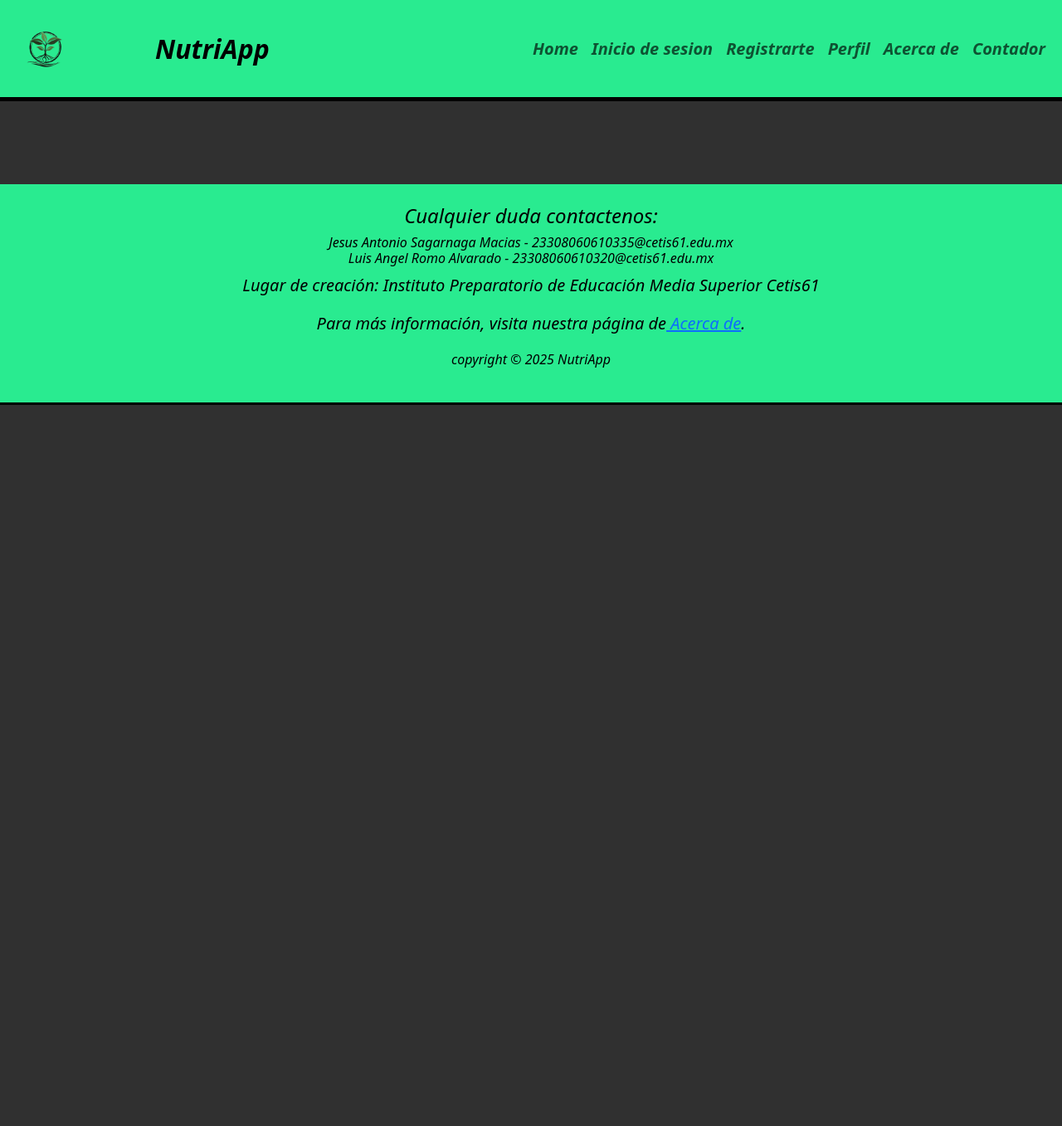
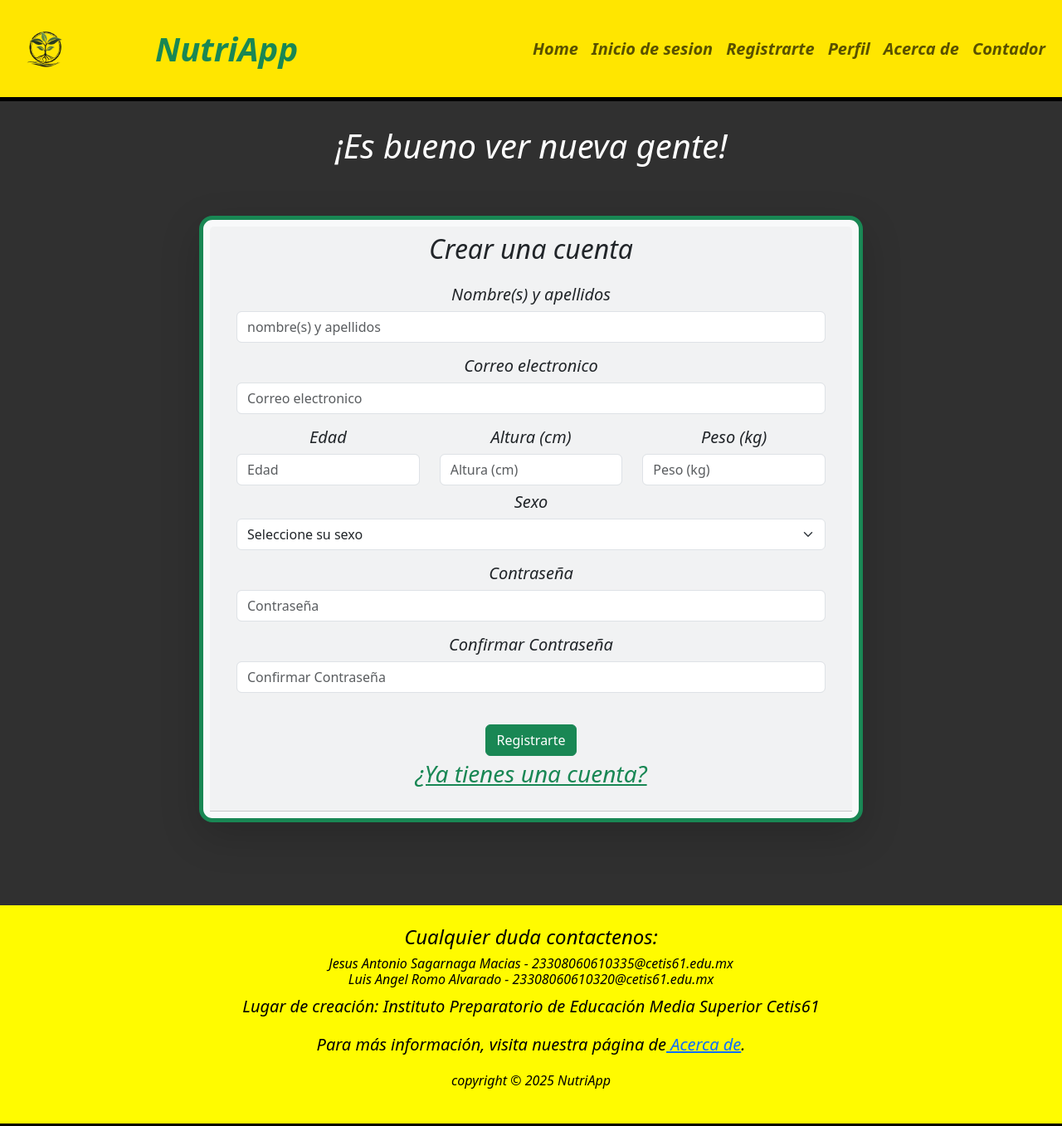
Before and after one commit to Sagarnaga-Jesus/nutriApp, a Flask app: page /registro in a window 1280 px wide. Shown: the whole page at 83% size. Before the commit the page ends 488 px from the top, so only its background shows below. Run offline with Flask 3, Linux system fonts and the light colour scheme.

Commit message:
diseño_registro

```diff
--- a/templates/base.html
+++ b/templates/base.html
@@ -8,10 +8,10 @@
 </head>
 <body style="background-color: rgba(48, 48, 48, 1); text-color: white; color: white; bg-gradient">
 
-    <nav class="navbar navbar-expand-lg py-3 fs-5 border-bottom border-5 border-black fw-bolder"  style="background-color: rgba(41, 255, 155, 0.90); ">
+    <nav class="navbar navbar-expand-lg py-3 fs-5 border-bottom border-5 border-black fw-bolder"  style="background-color: rgba(255, 230, 0, 1);">
         <div class="container-fluid">
             <img src="static/imagenes/Gemini_Generated_Image_mepdqmmepdqmmepd-removebg-preview.png" alt="Logo" width="85" height="85" class="d-inline-block align-text-top" >
-            <a class="navbar-brand fs-2 fst-italic" style="margin-left: 90px;">NutriApp</a>
+            <a class="navbar-brand fs-1 fst-italic text-success" style="margin-left: 90px;">NutriApp</a>
             <button class="navbar-toggler" type="button" data-bs-toggle="collapse" data-bs-target="#navbarNav" aria-controls="navbarNav" aria-expanded="false" aria-label="Toggle navigation">
                 <span class="navbar-toggler-icon"></span>
             </button>
@@ -45,7 +45,7 @@
     {% block contenido %}{% endblock %}
     </div>
 
-    <footer class="border-black border-bottom border-3 fst-italic text-center py-4 text-black " style="background-color: rgba(41, 255, 155, 0.90); margin-top: 100px;">
+    <footer class="border-black border-bottom border-3 fst-italic text-center py-4 text-black " style="background-color: rgba(255, 251, 0, 1); margin-top: 100px;">
         <h4>Cualquier duda contactenos: </h4>
 
         <h6>
--- a/templates/registro.html
+++ b/templates/registro.html
@@ -5,5 +5,71 @@
 {% block contenido %}
 
 
+<h1 class="text-center fst-italic" style="margin-top: 30px;">¡Es bueno ver nueva gente!</h1>
+<div class="card mx-auto p-2 mb-3 shadow-lg bg-body-tertiary rounded-4 text-center border-success border-5 fs-3 fst-italic" style="width: 50rem; height: auto; margin-top: 60px;">
+    <div class="card-header">
+        <h2>Crear una cuenta</h2>
+    <div class="card-body">
+        <form>
+        <h5>Nombre(s) y apellidos</h5>
+        <div class="input-group mb-3">
+            <input type="text" class="form-control" placeholder="nombre(s) y apellidos" aria-label="nombre(s) y apellidos" aria-describedby="basic-addon1" id="nombre_apellidos">
+        </div>
+
+        <h5>Correo electronico</h5>
+        <div class="input-group mb-3">
+            <input type="email" class="form-control" placeholder="Correo electronico" aria-label="email" aria-describedby="basic-addon2" id="email">
+        </div>
+
+        <div class="row mb-2">
+            <div class="col">
+                <h5>Edad</h5>
+                <input type="text" class="form-control" placeholder="Edad" aria-label="edad" id="edad" required>
+        </div>
+            <div class="col">
+                <h5>Altura (cm)</h5>
+                <input type="text" class="form-control" placeholder="Altura (cm)" aria-label="altura" id="altura"required>
+            </div>
+            <div class="col">
+                <h5>Peso (kg)</h5>
+                <input type="text" class="form-control" placeholder="Peso (kg)" aria-label="peso" id="peso" required>
+            </div>
+        </div>
+
+        <div class="mb-3">
+            <h5>Sexo</h5>
+        <div class="input-group">
+            <select class="form-select" aria-label="Default select example">
+                <option selected>Seleccione su sexo</option>
+                <option value="M">Masculino</option>
+                <option value="F">Femenino</option>
+                <option value="Neutral">Neutral</option>
+            </select>
+        </div>
+    </div>
+
+        <div class="mb-3">
+            <h5>Contraseña</h5>
+        <div class="input-group">
+            <input type="password" class="form-control" id="contrasena" placeholder="Contraseña">
+        </div>
+    </div>
+        <div class="mb-3">
+            <h5>Confirmar Contraseña</h5>
+        <div class="input-group">
+            <input type="password" class="form-control" id="confirmar_contrasena" placeholder="Confirmar Contraseña">
+        </div>
+    </div>
+        </div>
+
+
+
+
+        <button type="submit" class="btn btn-success">Registrarte</button>
+            <p class="text-center"><a class="link-success" href="/login">¿Ya tienes una cuenta?</a></p>
+        </form>
+    </div>
+
+
 
 {% endblock %}
```
Also changed, not shown: static/imagenes/Gemini_Generated_Image_z3bn2mz3bn2mz3bn-removebg-preview.png (added), static/imagenes/img.png (added).
